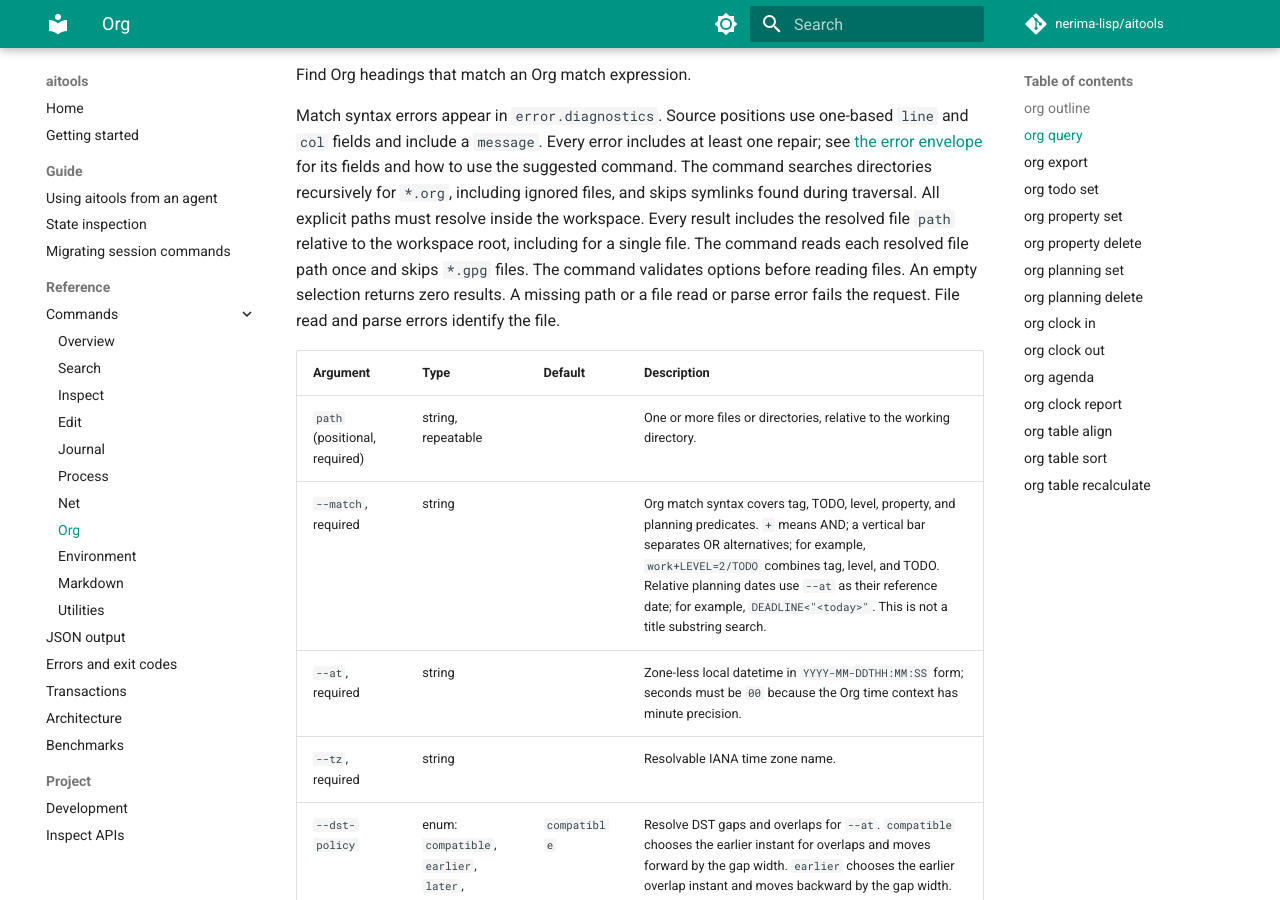
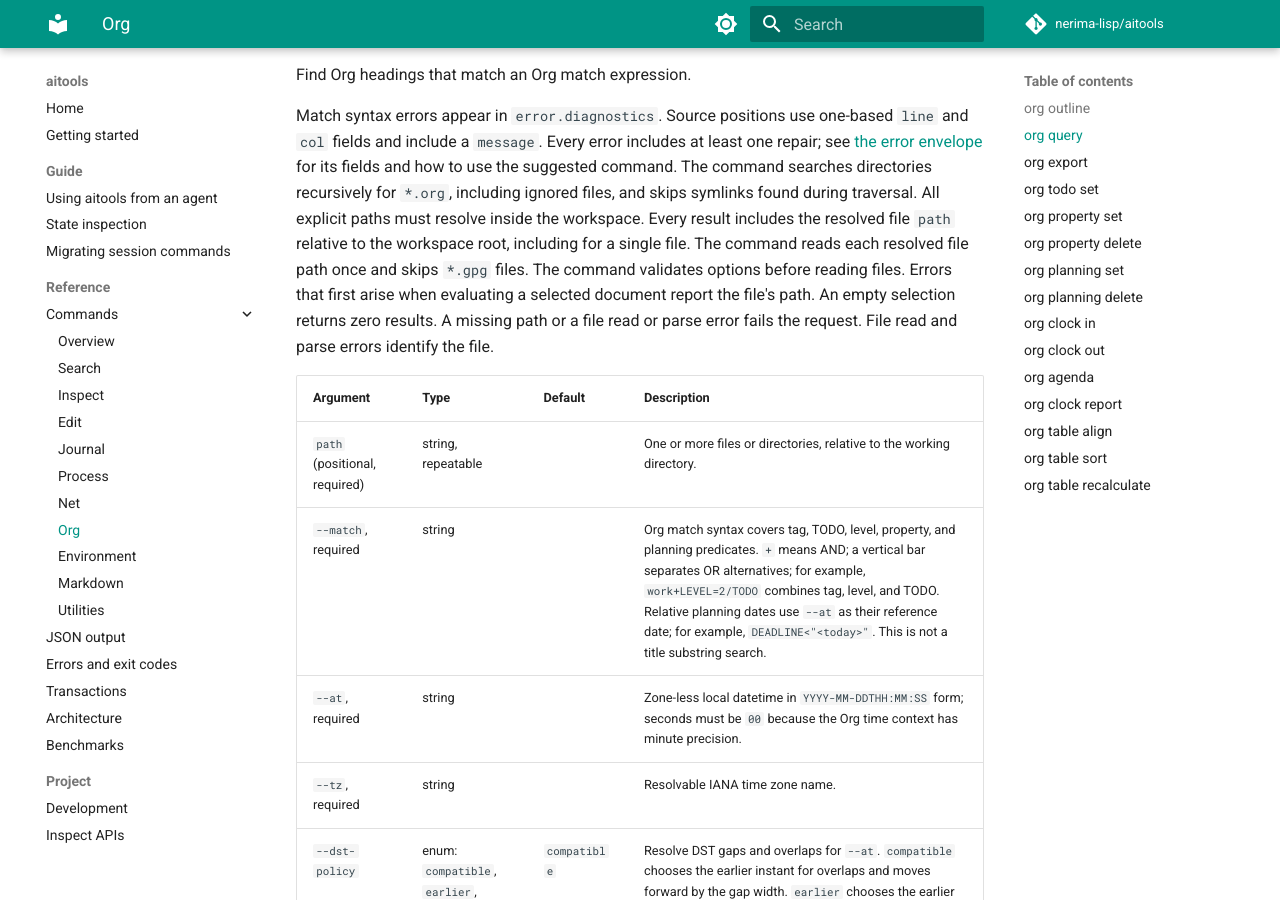
Before and after one commit to nerima-lisp/aitools, an MkDocs documentation site: the page built from docs/src/reference/commands/org.md, in a window 1280 px wide and 900 px high, scrolled down 971 px. Built offline with MkDocs 1.6.1 and Material for MkDocs 9.7.7, drawn with Linux system fonts in a browser that asks for light colours; comment, search, counter and statistics services are not loaded; some of the changed text lies outside the part shown.

```diff
--- a/docs/src/reference/commands/org.md
+++ b/docs/src/reference/commands/org.md
@@ -25,7 +25,7 @@ Errors: `argument.invalid`, `input.not-found`, `input.not-utf8`, `input.unsuppor
 
 Find Org headings that match an Org match expression.
 
-Match syntax errors appear in `error.diagnostics`. Source positions use one-based `line` and `col` fields and include a `message`. Every error includes at least one repair; see [the error envelope](../errors.md#the-error-envelope) for its fields and how to use the suggested command. The command searches directories recursively for `*.org`, including ignored files, and skips symlinks found during traversal. All explicit paths must resolve inside the workspace. Every result includes the resolved file `path` relative to the workspace root, including for a single file. The command reads each resolved file path once and skips `*.gpg` files. The command validates options before reading files. An empty selection returns zero results. A missing path or a file read or parse error fails the request. File read and parse errors identify the file.
+Match syntax errors appear in `error.diagnostics`. Source positions use one-based `line` and `col` fields and include a `message`. Every error includes at least one repair; see [the error envelope](../errors.md#the-error-envelope) for its fields and how to use the suggested command. The command searches directories recursively for `*.org`, including ignored files, and skips symlinks found during traversal. All explicit paths must resolve inside the workspace. Every result includes the resolved file `path` relative to the workspace root, including for a single file. The command reads each resolved file path once and skips `*.gpg` files. The command validates options before reading files. Errors that first arise when evaluating a selected document report the file's path. An empty selection returns zero results. A missing path or a file read or parse error fails the request. File read and parse errors identify the file.
 
 | Argument | Type | Default | Description |
 |---|---|---|---|
@@ -284,7 +284,7 @@ Errors: `argument.invalid`, `input.not-found`, `input.not-utf8`, `input.unsuppor
 
 List Org agenda entries in an inclusive date range.
 
-Both range endpoints are required. Future repeats default to all. The explicit time context controls relative timestamps. The command searches directories recursively for `*.org`, including ignored files, and skips symlinks found during traversal. All explicit paths must resolve inside the workspace. Every result includes the resolved file `path` relative to the workspace root, including for a single file. The command reads each resolved file path once and skips `*.gpg` files. The command validates options before reading files. An empty selection returns zero results. A missing path or a file read or parse error fails the request. File read and parse errors identify the file.
+Both range endpoints are required. Future repeats default to all. The explicit time context controls relative timestamps. The command searches directories recursively for `*.org`, including ignored files, and skips symlinks found during traversal. All explicit paths must resolve inside the workspace. Every result includes the resolved file `path` relative to the workspace root, including for a single file. The command reads each resolved file path once and skips `*.gpg` files. The command validates options before reading files. Errors that first arise when evaluating a selected document report the file's path. An empty selection returns zero results. A missing path or a file read or parse error fails the request. File read and parse errors identify the file.
 
 | Argument | Type | Default | Description |
 |---|---|---|---|
```
Also changed, not shown: 9 other files.
